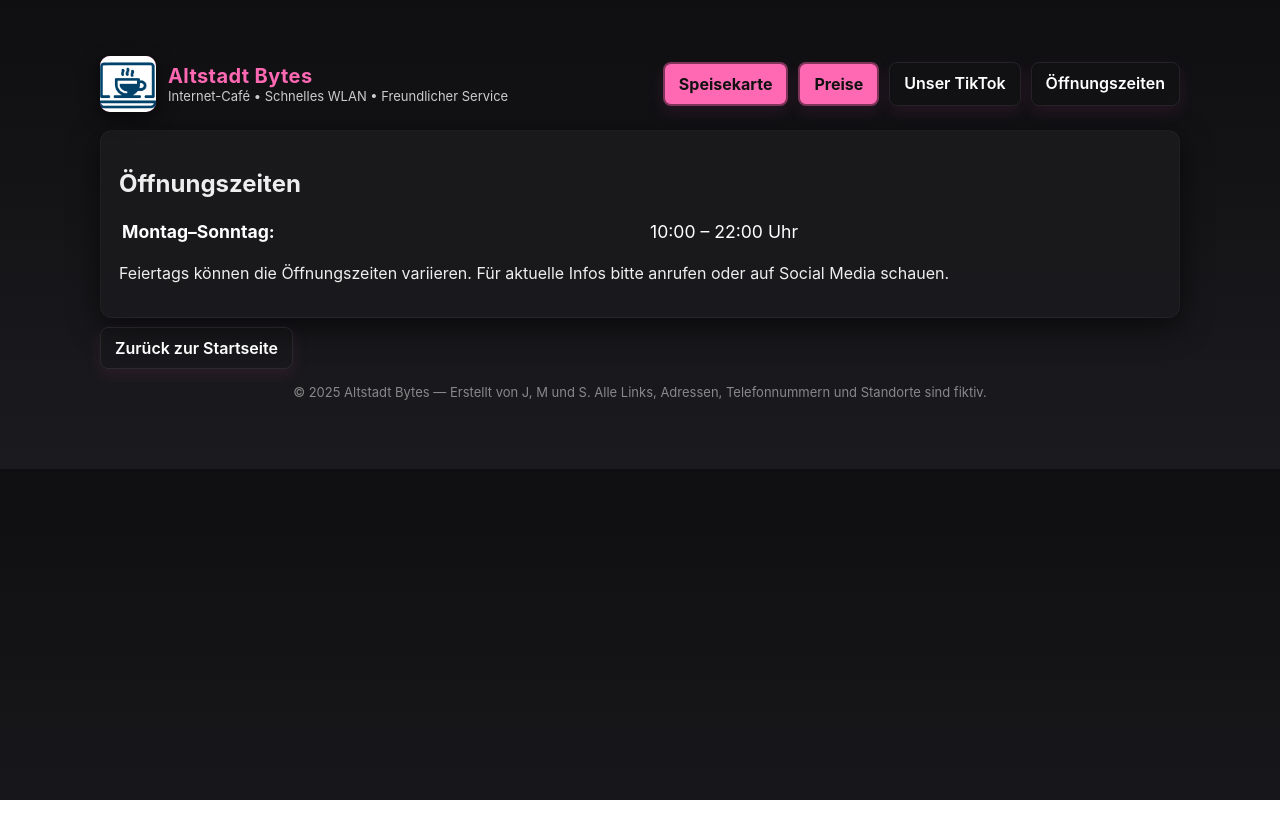
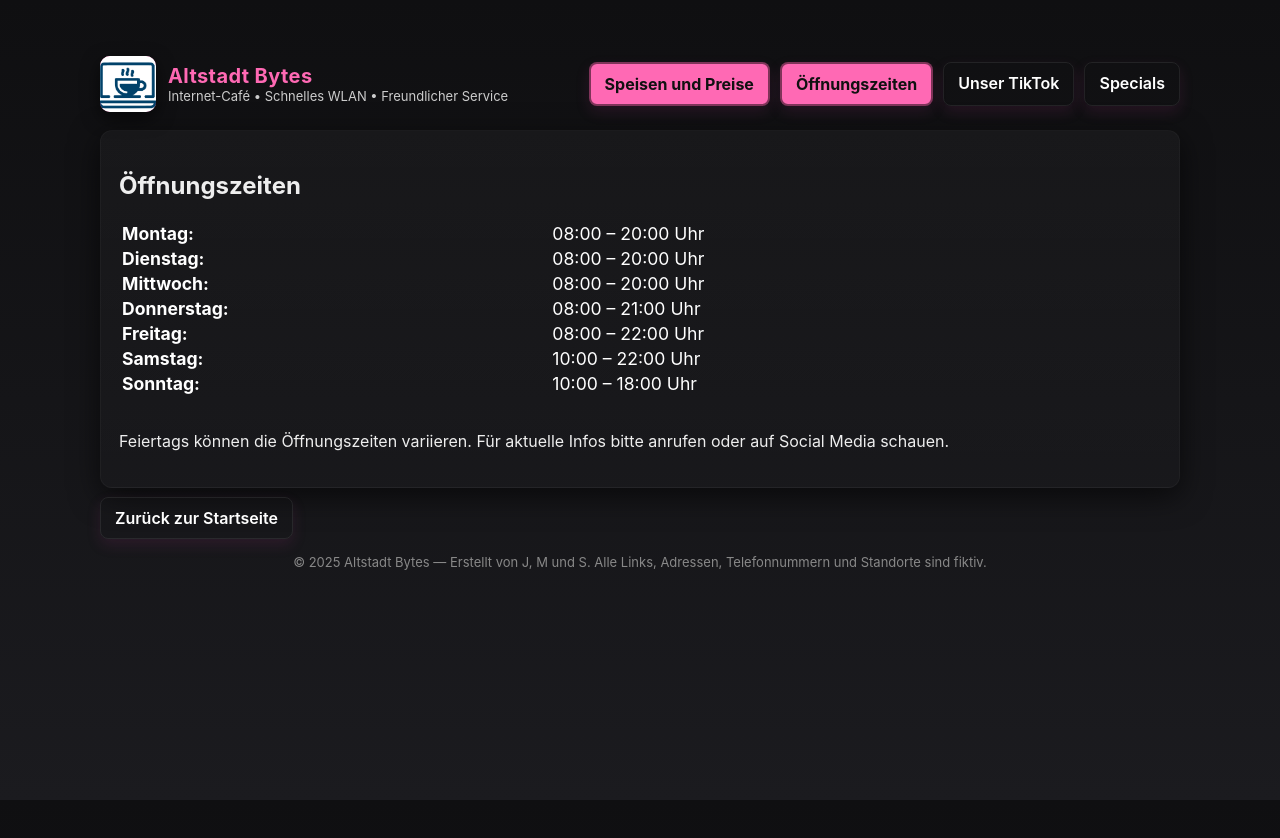
Before and after one commit to Rxckzs/BytesCafee, a plain HTML site: page zeiten.html in a window 1280 px wide. Before the commit the page ends 800 px from the top, so only its background shows below. Drawn offline with Linux system fonts and the light colour scheme.

Commit message:
Update zeiten.html

```diff
--- a/zeiten.html
+++ b/zeiten.html
@@ -13,8 +13,15 @@
       --card-bg:rgba(0,0,0,0.55);
       --glass: rgba(255,255,255,0.06);
     }
+    html, body {
+      height: 100%;
+      min-height: 100vh;
+      margin: 0;
+      padding: 0;
+    }
     body{
-      margin:0;
+      min-height: 100vh;
+      height: 100%;
       font-family:Inter, system-ui, Arial, sans-serif;
       background: linear-gradient(180deg,#0f0f11 0%, #1b1b1f 100%);
       color:#eee;
@@ -25,6 +32,7 @@
       max-width:1080px;
       margin:32px auto;
       padding:24px;
+      min-height: 100vh;
     }
     header {
       display:flex;
@@ -98,6 +106,11 @@
       box-shadow: 0 8px 30px rgba(0,0,0,0.6);
       border:1px solid rgba(255,255,255,0.03);
       margin-bottom:20px;
+      min-width: 280px;
+      min-height: 320px;
+      display: flex;
+      flex-direction: column;
+      justify-content: center;
     }
     footer{margin-top:26px;color:#888;font-size:13px;text-align:center;}
     @media (max-width:900px){
@@ -125,23 +138,26 @@
         </div>
       </div>
       <nav>
-        <a class="btn" href="menu.html">Speisekarte</a>
-        <a class="btn" href="preise.html">Preise</a>
+        <a class="btn" href="preise.html">Speisen und Preise</a>
+        <a class="btn" href="zeiten.html">Öffnungszeiten</a>
         <a class="btn secondary" href="tiktok.html">Unser TikTok</a>
-        <a class="btn secondary" href="zeiten.html">Öffnungszeiten</a>
+        <a class="btn secondary" href="#">Specials</a>
       </nav>
     </header>
 
     <main>
       <div class="card">
         <h2>Öffnungszeiten</h2>
-        <!-- EDIT BELOW: Your opening hours and info goes here -->
         <table style="width:100%;color:#fff;font-size:1.1em;margin-bottom:18px;">
-          <tr><td><strong>Montag–Sonntag:</strong></td><td>10:00 – 22:00 Uhr</td></tr>
-          <!-- Add more rows for special days if needed -->
+          <tr><td><strong>Montag:</strong></td><td>08:00 – 20:00 Uhr</td></tr>
+          <tr><td><strong>Dienstag:</strong></td><td>08:00 – 20:00 Uhr</td></tr>
+          <tr><td><strong>Mittwoch:</strong></td><td>08:00 – 20:00 Uhr</td></tr>
+          <tr><td><strong>Donnerstag:</strong></td><td>08:00 – 21:00 Uhr</td></tr>
+          <tr><td><strong>Freitag:</strong></td><td>08:00 – 22:00 Uhr</td></tr>
+          <tr><td><strong>Samstag:</strong></td><td>10:00 – 22:00 Uhr</td></tr>
+          <tr><td><strong>Sonntag:</strong></td><td>10:00 – 18:00 Uhr</td></tr>
         </table>
         <p>Feiertags können die Öffnungszeiten variieren. Für aktuelle Infos bitte anrufen oder auf Social Media schauen.</p>
-        <!-- END EDIT -->
       </div>
       <a href="index.html" class="btn secondary">Zurück zur Startseite</a>
     </main>
```
